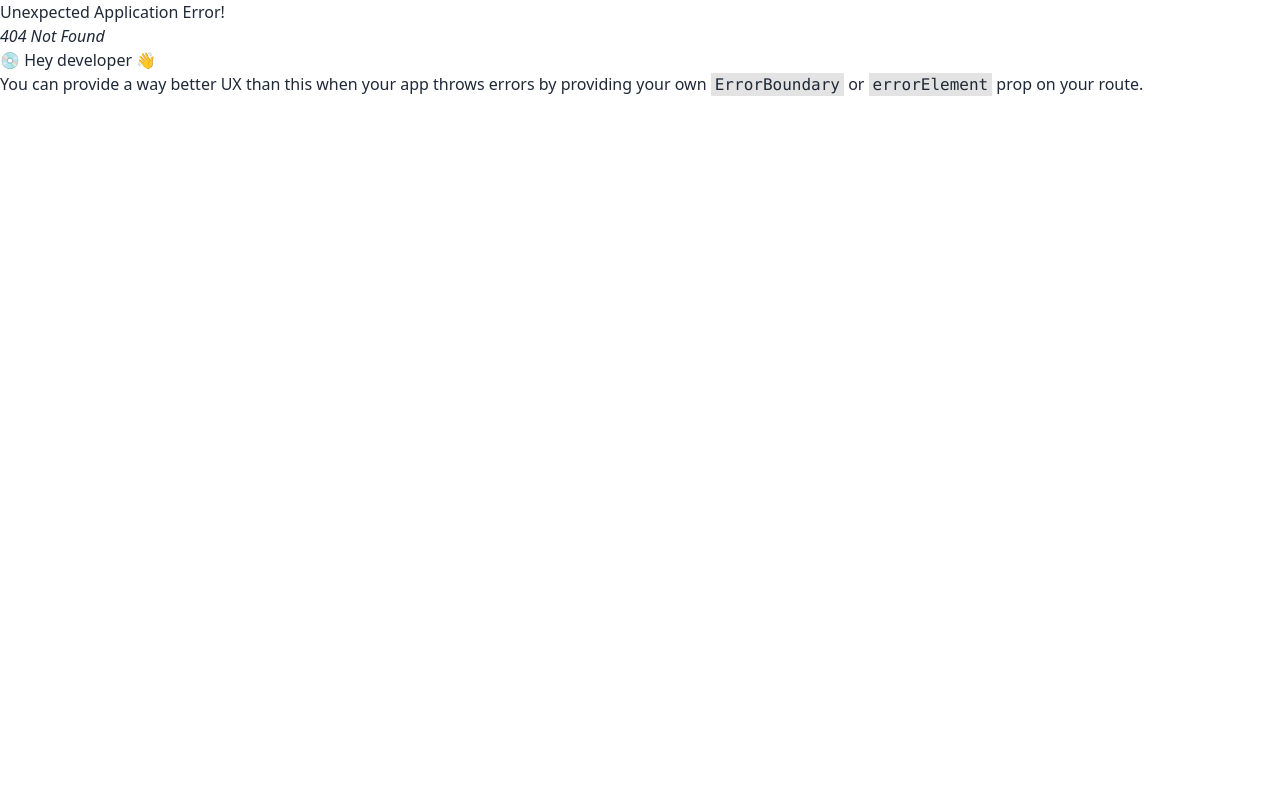
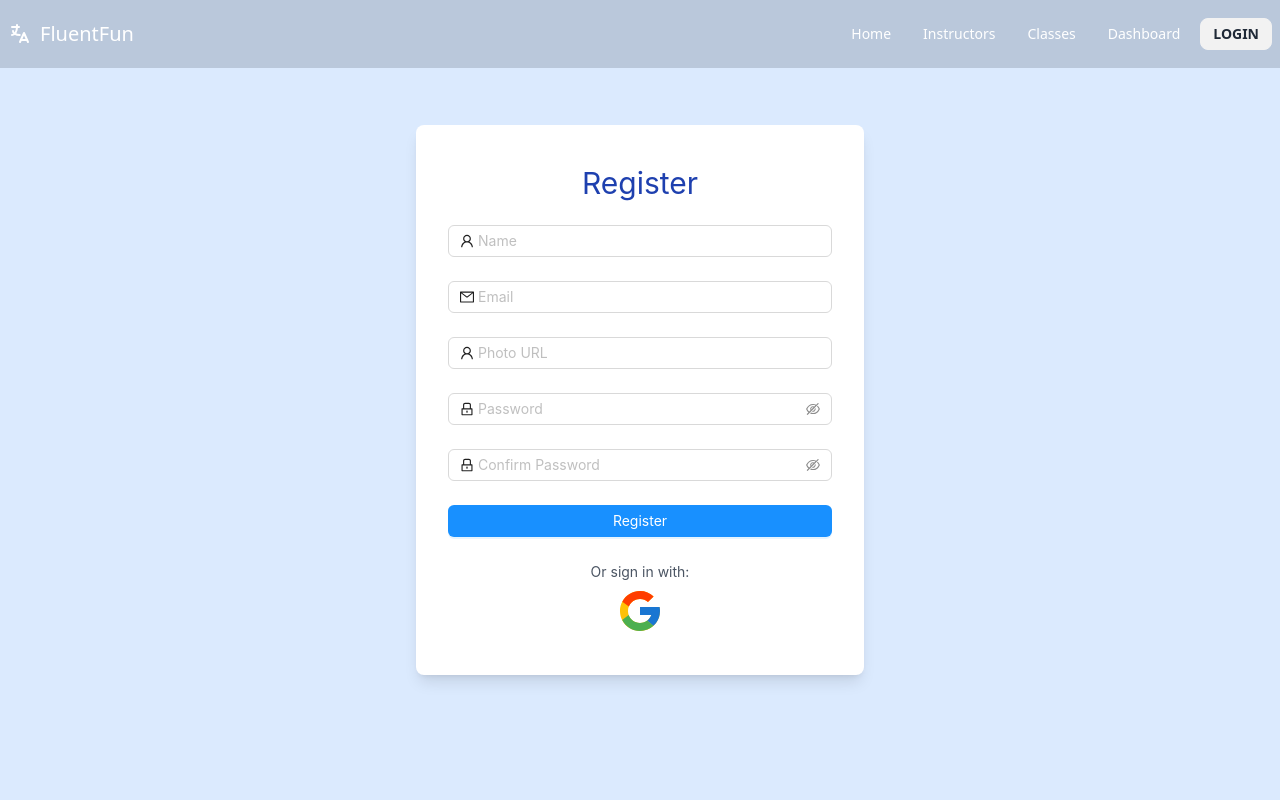
Before and after one commit to z3san/fluent-fun-client, a React (Vite) app: page /register in a window 1280 px wide. Before the commit this address had no page. Shown: the top 800 px of the page. Built offline with nearby package versions, Linux system fonts and the light colour scheme.

Commit message:
register page design changed

```diff
--- a/src/Pages/Login/Login.jsx
+++ b/src/Pages/Login/Login.jsx
@@ -52,9 +52,9 @@ const Login = () => {
               Create an account
             </Link>
           </div>
-          <div className="text-center">
+          <div className="text-center flex flex-col items-center justify-center gap-1">
             <p className="text-gray-600">Or sign in with:</p>
-             <FcGoogle className='mx-40 mt-10 text-5xl'/>
+             <FcGoogle className='text-5xl'/>
             <div>
             </div>
           </div>
--- a/src/Pages/Register/Register.jsx
+++ b/src/Pages/Register/Register.jsx
@@ -1,11 +1,92 @@
 import React from 'react';
+import { Button, Input, Form } from 'antd';
+import { UserOutlined, MailOutlined, LockOutlined, GoogleOutlined } from '@ant-design/icons';
+import { useForm } from 'react-hook-form';
+import { FcGoogle } from 'react-icons/fc';
 
 const Register = () => {
-    return (
-        <div>
+  const { handleSubmit, register, errors, getValues } = useForm();
 
-        </div>
-    );
+  const onSubmit = (data) => {
+    console.log(data);
+  };
+
+  const handleGoogleLogin = () => {
+    // Perform Google login logic here
+  };
+
+  return (
+    <div className="flex items-center justify-center min-h-screen bg-blue-100">
+      <div className="w-full max-w-md">
+        <Form name="register-form" className="bg-white rounded-lg shadow-lg px-8 py-10" onFinish={onSubmit}>
+          <h2 className="text-3xl text-center mb-6 text-blue-800">Register</h2>
+          <Form.Item
+            name="name"
+            rules={[{ required: true, message: 'Please enter your name' }]}
+          >
+            <Input prefix={<UserOutlined />} placeholder="Name" />
+          </Form.Item>
+          <Form.Item
+            name="email"
+            rules={[
+              { required: true, message: 'Please enter your email' },
+              { type: 'email', message: 'Please enter a valid email' },
+            ]}
+          >
+            <Input prefix={<MailOutlined />} placeholder="Email" />
+          </Form.Item>
+          <Form.Item
+            name="photoUrl"
+            rules={[{ required: true, message: 'Please enter your photo URL' }]}
+          >
+            <Input prefix={<UserOutlined />} placeholder="Photo URL" />
+          </Form.Item>
+          <Form.Item
+            name="password"
+            rules={[
+              { required: true, message: 'Please enter your password' },
+              {
+                min: 6,
+                message: 'Password must be at least 6 characters',
+              },
+              {
+                pattern: /^(?=.*?[A-Z])(?=.*?[a-z])(?=.*?[0-9])(?=.*?[!@#$%^&*]).*$/,
+                message: 'Password must contain at least one uppercase letter, lowercase letter, number, and special character',
+              },
+            ]}
+          >
+            <Input.Password prefix={<LockOutlined />} placeholder="Password" />
+          </Form.Item>
+          <Form.Item
+            name="confirmPassword"
+            dependencies={['password']}
+            rules={[
+              { required: true, message: 'Please confirm your password' },
+              ({ getFieldValue }) => ({
+                validator(_, value) {
+                  if (!value || getFieldValue('password') === value) {
+                    return Promise.resolve();
+                  }
+                  return Promise.reject(new Error('Passwords do not match'));
+                },
+              }),
+            ]}
+          >
+            <Input.Password prefix={<LockOutlined />} placeholder="Confirm Password" />
+          </Form.Item>
+          <Form.Item>
+            <Button type="primary" htmlType="submit" className="w-full" style={{ backgroundColor: '#1890ff' }}>
+              Register
+            </Button>
+          </Form.Item>
+          <div className="text-center flex flex-col items-center justify-center gap-1">
+            <p className="text-gray-600">Or sign in with:</p>
+             <FcGoogle className='text-5xl'/>
+            </div>
+        </Form>
+      </div>
+    </div>
+  );
 };
 
 export default Register;
--- a/src/Shared/Routes/Routes.jsx
+++ b/src/Shared/Routes/Routes.jsx
@@ -2,6 +2,7 @@ import { createBrowserRouter } from "react-router-dom";
 import Home from "../../Home/Home/Home";
 import Main from "../../Layout/Main";
 import Login from "../../Pages/Login/Login";
+import Register from "../../Pages/Register/Register";
 
 
 
@@ -17,6 +18,10 @@ export const router = createBrowserRouter([
             {
                 path: 'login',
                 element: <Login></Login>
+            },
+            {
+                path: 'register',
+                element: <Register></Register>
             }
         ]
 
```
